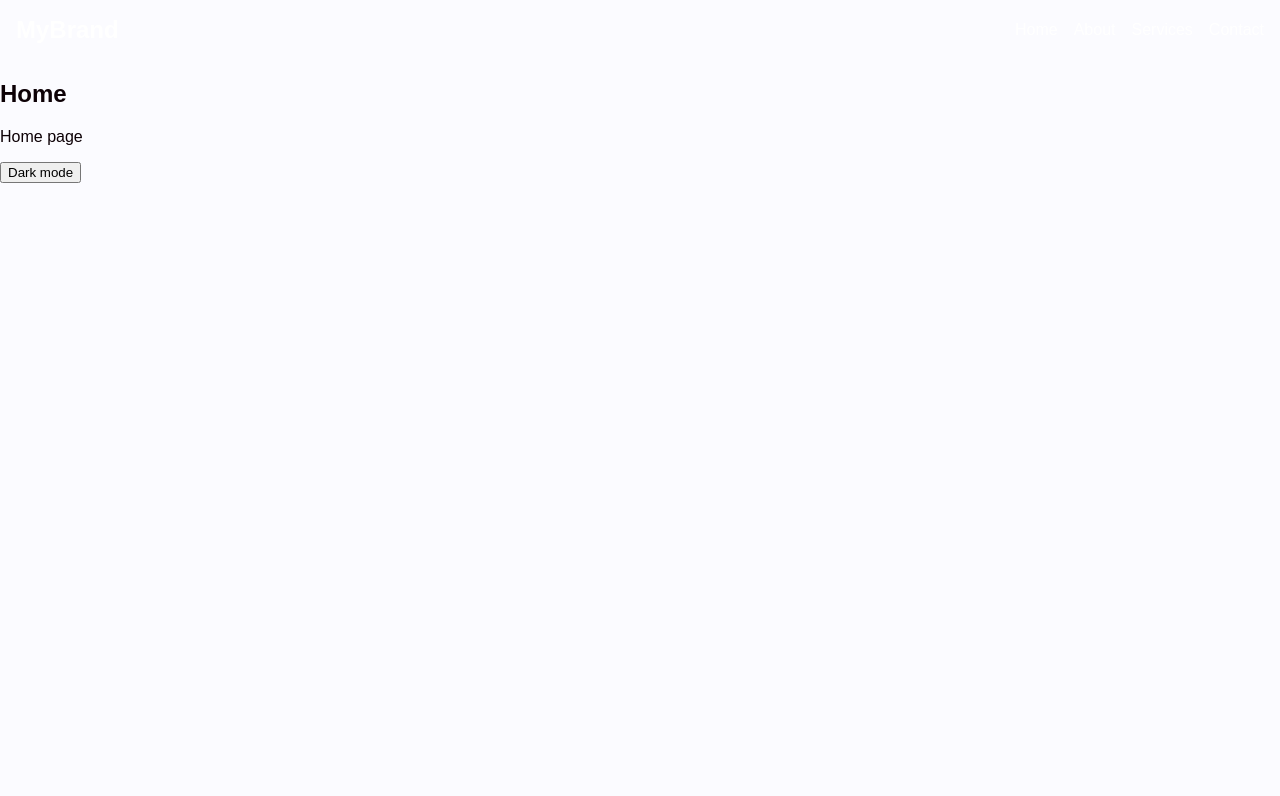
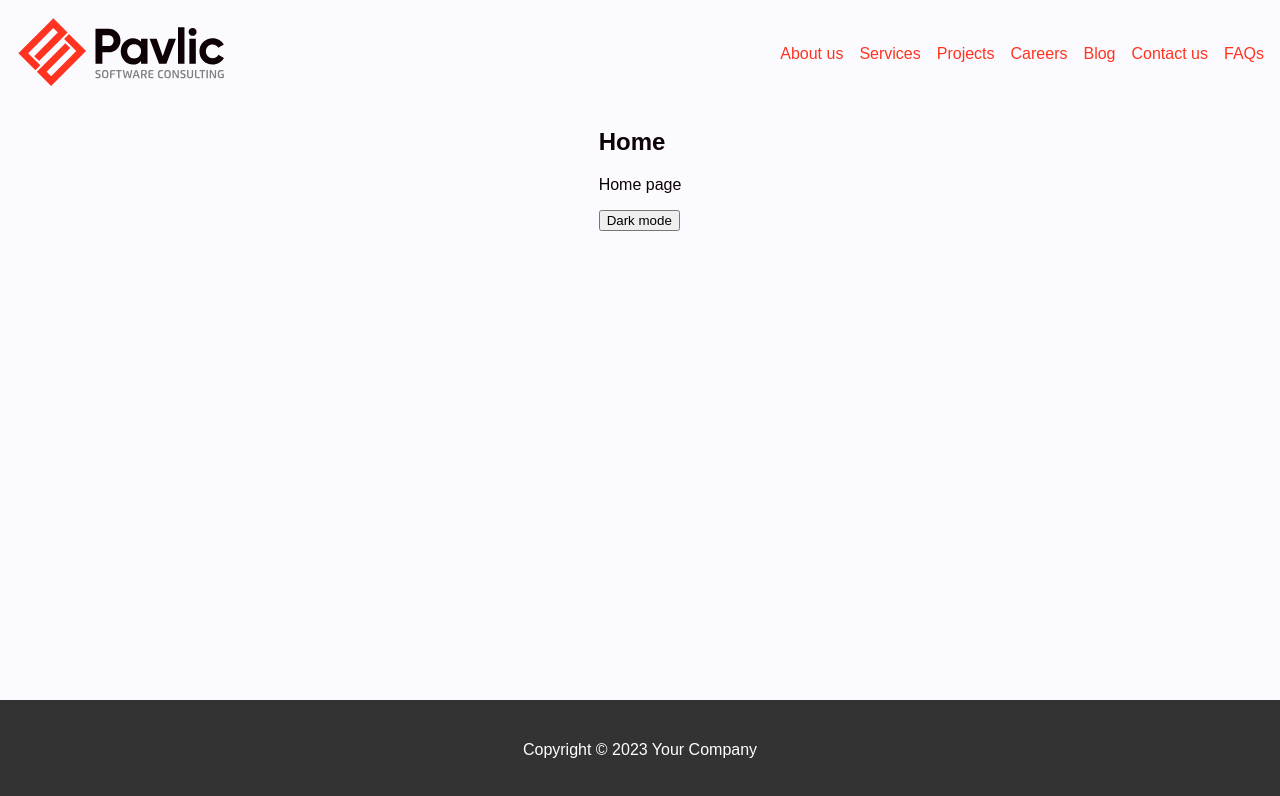
Before and after one commit to PavlicSoftwareConsulting/main_company_website, a SvelteKit app: page / in a window 1280 px wide. Shown: the top 796 px of the page. Built offline with nearby package versions, Linux system fonts and the light colour scheme.

Commit message:
add basic content and formating

```diff
--- a/src/routes/+layout.svelte
+++ b/src/routes/+layout.svelte
@@ -1,31 +1,25 @@
 <script>
+	import './global.css'
 	import Header from './Header.svelte';
 	import Footer from './Footer.svelte';
-	import './global.css';
 </script>
 
-<div class="app">
-	<Header />
 
-	<main class='theme-darkmode'>
-		<slot />
-	</main>
-
-	<Footer />
-</div>
+<Header />
+<main>
+	<slot />
+</main>
+<Footer />
 
 <style>
-	.app {
-		display: flex;
-		flex-direction: column;
-		min-height: 100vh;
-	}
-
 	main {
+		margin-left: 3rem;
+		margin-right: 3rem;
 		flex: 1;
 		display: flex;
+		flex-grow: 1;
 		flex-direction: column;
-		width: 100%;
+		align-items: center;
 		box-sizing: border-box;
 	}
 </style>
--- a/src/routes/Footer.svelte
+++ b/src/routes/Footer.svelte
@@ -1,10 +1,18 @@
 <script>
 </script>
 
-<footer>
-	<nav>
-	</nav>
-</footer>
+<footer class="footer">
+	<p>Copyright © 2023 Your Company</p>
+  </footer>
 
 <style>
+  .footer {
+	width: 100vw;
+    height: 100px; /* adjust as needed */
+    background-color: #333;
+    color: #fff;
+    display: flex;
+    justify-content: center;
+    align-items: center;
+  }
 </style>
--- a/src/routes/Header.svelte
+++ b/src/routes/Header.svelte
@@ -1,56 +1,71 @@
 <script>
+    import logo from '$lib/images/logo.svg';
 </script>
 
 <header>
     <nav class="navbar">
-        <a href="#" class="navbar-brand">MyBrand</a>
+        <a href="/index" class="navbar-brand">
+            <img class="logo" src={logo} alt="Pavlic Software Consulting Logo"/>
+        </a>
         <ul class="navbar-menu">
             <li class="navbar-item">
-                <a href="#" class="navbar-link">Home</a>
+                <a href="/about" class="navbar-link">About us</a>
             </li>
             <li class="navbar-item">
-                <a href="#" class="navbar-link">About</a>
+                <a href="/index" class="navbar-link">Services</a>
             </li>
             <li class="navbar-item">
-                <a href="#" class="navbar-link">Services</a>
+                <a href="/index" class="navbar-link">Projects</a>
             </li>
             <li class="navbar-item">
-                <a href="#" class="navbar-link">Contact</a>
+                <a href="/index" class="navbar-link">Careers</a>
+            </li>
+            <li class="navbar-item">
+                <a href="/index" class="navbar-link">Blog</a>
+            </li>
+            <li class="navbar-item">
+                <a href="/index" class="navbar-link">Contact us</a>
+            </li>
+            <li class="navbar-item">
+                <a href="/index" class="navbar-link">FAQs</a>
             </li>
         </ul>
     </nav>
 </header>
 
 <style>
-    /* Reset default styles */
-    * {
+
+   header, header nav {
+        width: 100vw;
         margin: 0;
-        padding: 0;
         box-sizing: border-box;
     }
-
 
     /* Style the navigation bar container */
     .navbar {
         display: flex;
         align-items: center;
         justify-content: space-between;
-        background-color: var(--color-bg);
+        /* background-color: var(--color-secondary-2); */
         padding: 1rem;
     }
 
-    /* Style the brand link */
+    /* Style the logo */
+
     .navbar-brand {
-        font-size: 1.5rem;
-        font-weight: bold;
-        color: white;
-        text-decoration: none;
+        margin: 0;
+    }
+
+    .navbar .logo {
+        margin: 0;
+        height: 4.5rem;
     }
 
     /* Style the menu list and items */
     .navbar-menu {
         display: flex;
         list-style-type: none;
+        padding: 0;
     }
 
     .navbar-item {
@@ -59,7 +74,7 @@
 
     /* Style the menu links */
     .navbar-link {
-        color: white;
+        color: var(--color-secondary-1);
         text-decoration: none;
         transition: color 0.3s;
     }
--- a/src/routes/global.css
+++ b/src/routes/global.css
@@ -6,40 +6,24 @@
     --font-mono: 'Fira Mono', monospace;
     --column-width: 42rem;
     --column-margin-top: 4rem;
-	font-family: var(--font-body);
-
     --color-primary: #3626A7;
     --color-secondary-1: #FF331F;
     --color-secondary-2: #828181;
-	--color-bg: #0d0106;
-	--color-text: #FBFBFF;
+    --color-bg:  #FBFBFF;
+    --color-text:#0d0106;
 
     color: var(--color-text);
     background-color: var(--color-bg);
-}
-
-[data-theme="darkmode"] {
-	--color-primary: #3626A7;
-	--color-secondary-1: #FF331F;
-	--color-secondary-2: #828181;
-	--color-bg: #0d0106;
-	--color-text: #FBFBFF;
-
-	color: var(--color-text);
-	background-color: var(--color-bg);
-}
-
-[data-theme="lightmode"] {
-	--color-primary: #3626A7;
-	--color-secondary-1: #FF331F;
-	--color-secondary-2: #828181;
-	--color-bg: #FBFBFF;
-	--color-text: #0d0106;
-
-	color: var(--color-text);
-	background-color: var(--color-bg);
+    font-family: var(--font-body);
 }
 
 body {
     margin: 0;
+    padding: 0;
+
+    display: flex;
+    flex-direction: column;
+
+    width: 100vw;
+    height: 100vh;
 }
```
Also changed, not shown: src/lib/images/logo.svg (added), static/favicon.png. Lines whose indentation alone changed are shown as unchanged.
